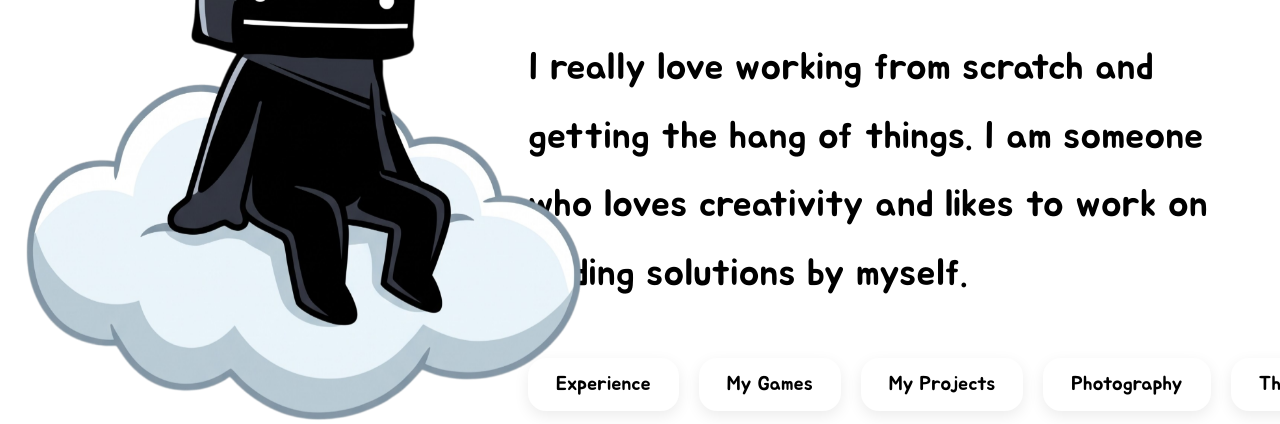
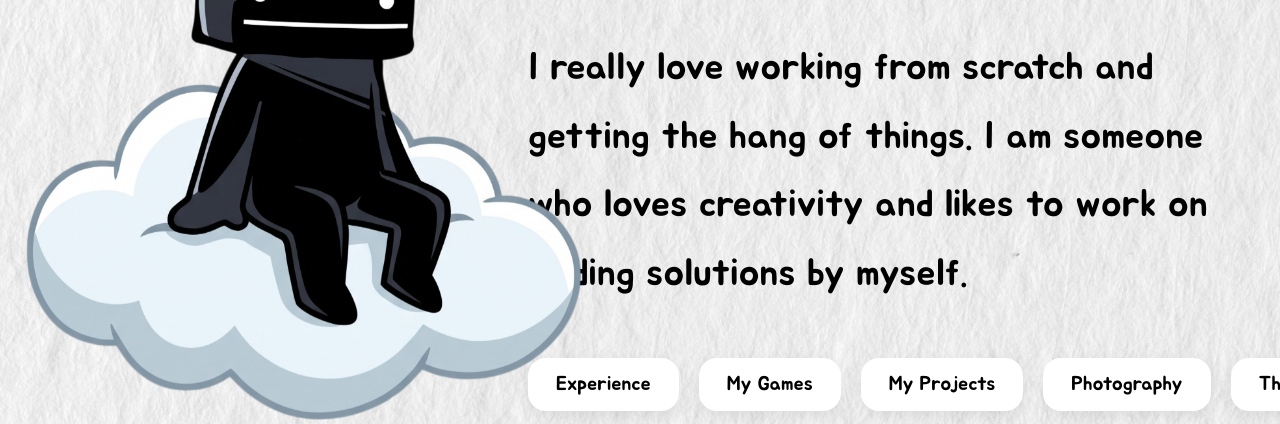
Before and after one commit to notreally0/Rajveer, a plain HTML site: page index.html in a window 1280 px wide. Shown: the part 238-662 px from the top of the page. Drawn offline with Linux system fonts and the light colour scheme.

Commit message:
Fix background image URL in style.css

```diff
--- a/css/style.css
+++ b/css/style.css
@@ -1,7 +1,7 @@
 body{
     margin:0;
     font-family: "Jua", sans-serif;
-    background:url(Photos/paper-texture.jpg);
+    background:url(/Photos/paper-texture.jpg);
     overflow:hidden;
 }
 
```
